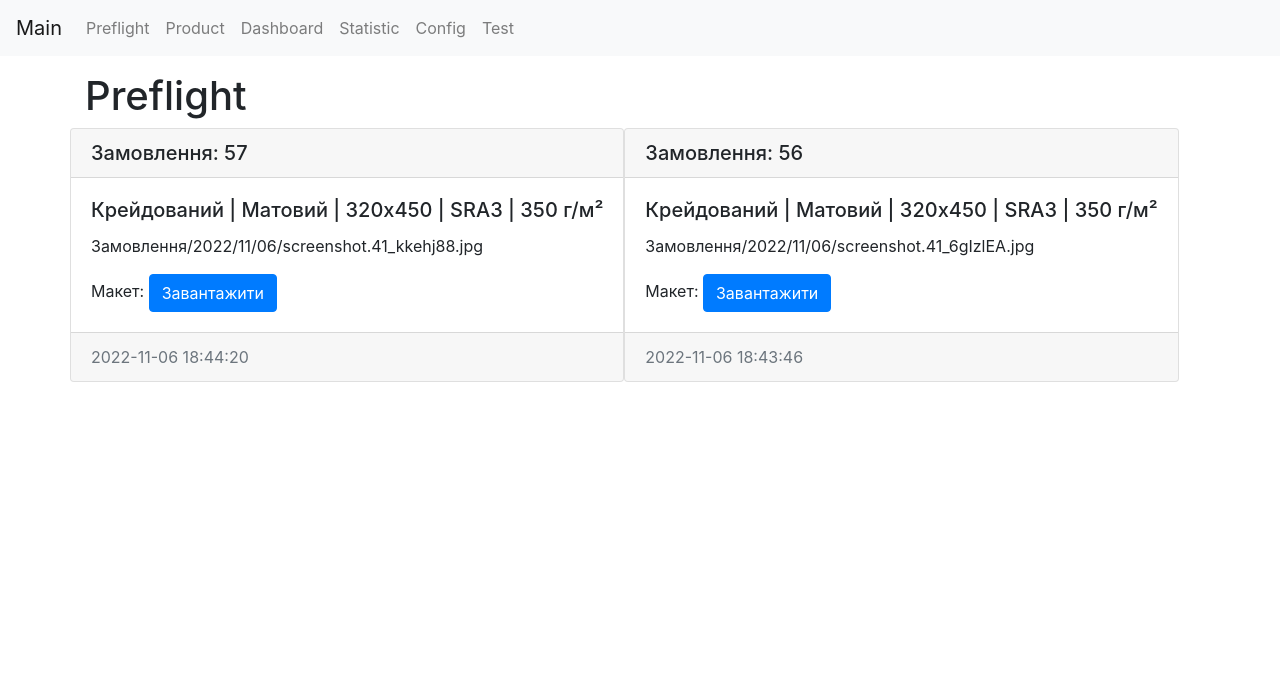
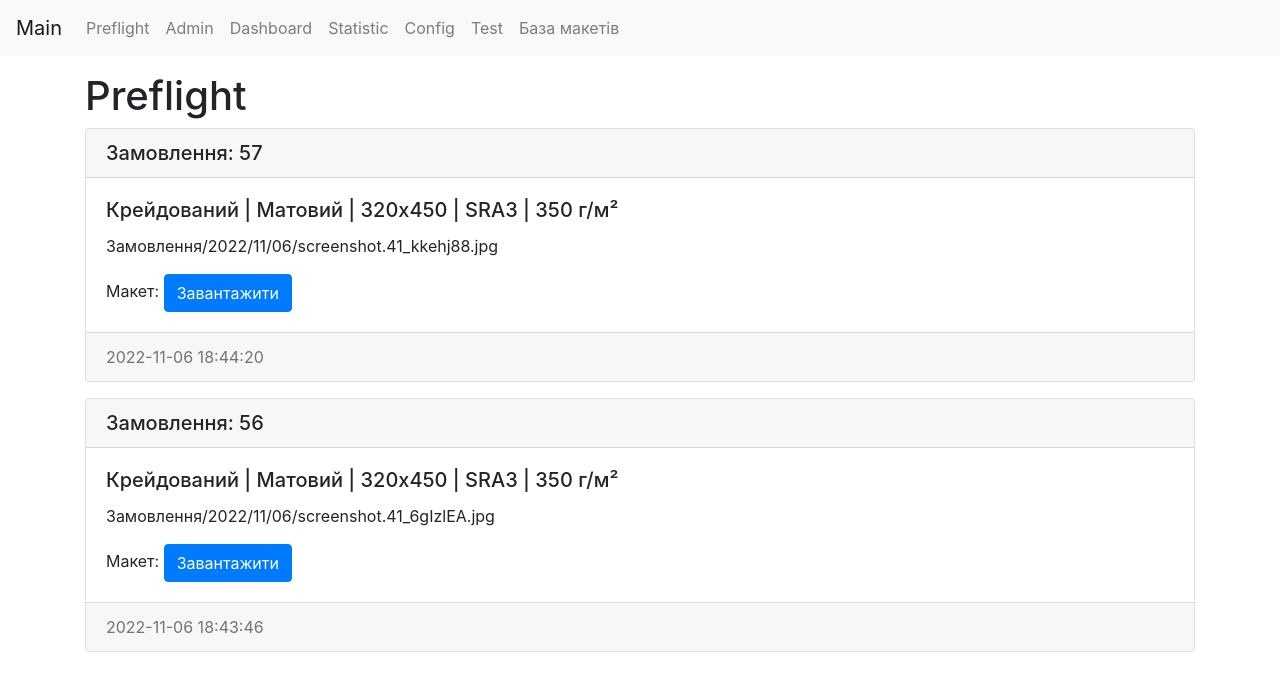
Before and after one commit to seoalexwizard/Poligrafika_1, a Django app: page / in a window 1280 px wide. Shown: the top 691 px of the page. Run offline with Django 4.2, Linux system fonts and the light colour scheme; data comes from the database, SQL or seed files in the repository.

Commit message:
8.11.2022 0.48

```diff
--- a/Poligrafika/urls.py
+++ b/Poligrafika/urls.py
@@ -6,6 +6,7 @@ from django.urls import path, include
 urlpatterns = [
     path('admin/', admin.site.urls),
     path('', include('Product.urls')),
+    path('media', include('Product.urls'))
 ]
 
 if settings.DEBUG:
--- a/Product/models.py
+++ b/Product/models.py
@@ -1,4 +1,5 @@
 from django.db import models
+from PIL import Image
 
 
 class PaperKind(models.Model):
--- a/Product/templates/Product/index.html
+++ b/Product/templates/Product/index.html
@@ -8,7 +8,7 @@
     <!-- Bootstrap CSS -->
     <link rel="stylesheet" href="https://cdn.jsdelivr.net/npm/bootstrap@4.3.1/dist/css/bootstrap.min.css" integrity="sha384-ggOyR0iXCbMQv3Xipma34MD+dH/1fQ784/j6cY/iJTQUOhcWr7x9JvoRxT2MZw1T" crossorigin="anonymous">
 
-    <title>{{ product }}</title>
+    <title>Poligrafika</title>
   </head>
   <body>
 <nav class="navbar navbar-expand-lg navbar-light bg-light">
@@ -20,11 +20,12 @@
     <div class="collapse navbar-collapse" id="navbarSupportedContent">
         <ul class="navbar-nav mr-auto">
             <li class="nav-item"><a class="nav-link" href="/">Preflight</a></li>
-            <li class="nav-item"><a class="nav-link" href="/">Product</a></li>
-            <li class="nav-item"><a class="nav-link" href="/">Dashboard</a></li>
-            <li class="nav-item"><a class="nav-link" href="/">Statistic</a></li>
-            <li class="nav-item"><a class="nav-link" href="/">Config</a></li>
-            <li class="nav-item"><a class="nav-link" href="/">Test</a></li>
+            <li class="nav-item"><a class="nav-link" href="admin/">Admin</a></li>
+            <li class="nav-item"><a class="nav-link" href="dashboard/">Dashboard</a></li>
+            <li class="nav-item"><a class="nav-link" href="statistic/">Statistic</a></li>
+            <li class="nav-item"><a class="nav-link" href="config/">Config</a></li>
+            <li class="nav-item"><a class="nav-link" href="test/">Test</a></li>
+            <li class="nav-item"><a class="nav-link" href="media/">База макетів</a></li>
         </ul>
     </div>
 </nav>
@@ -32,7 +33,7 @@
 <div class="container mt-3">
     <h1>Preflight</h1>
     <div class="row">
-
+        <div class="col-md-12">
             {% for item in product %}
             <div class="card mb-3">
                 <h5 class="card-header">Замовлення: {{ item.order_id }}</h5>
@@ -46,7 +47,7 @@
                 </div>
             </div>
             {% endfor %}
-
+        </div>
     </div>
 </div>
 
```
